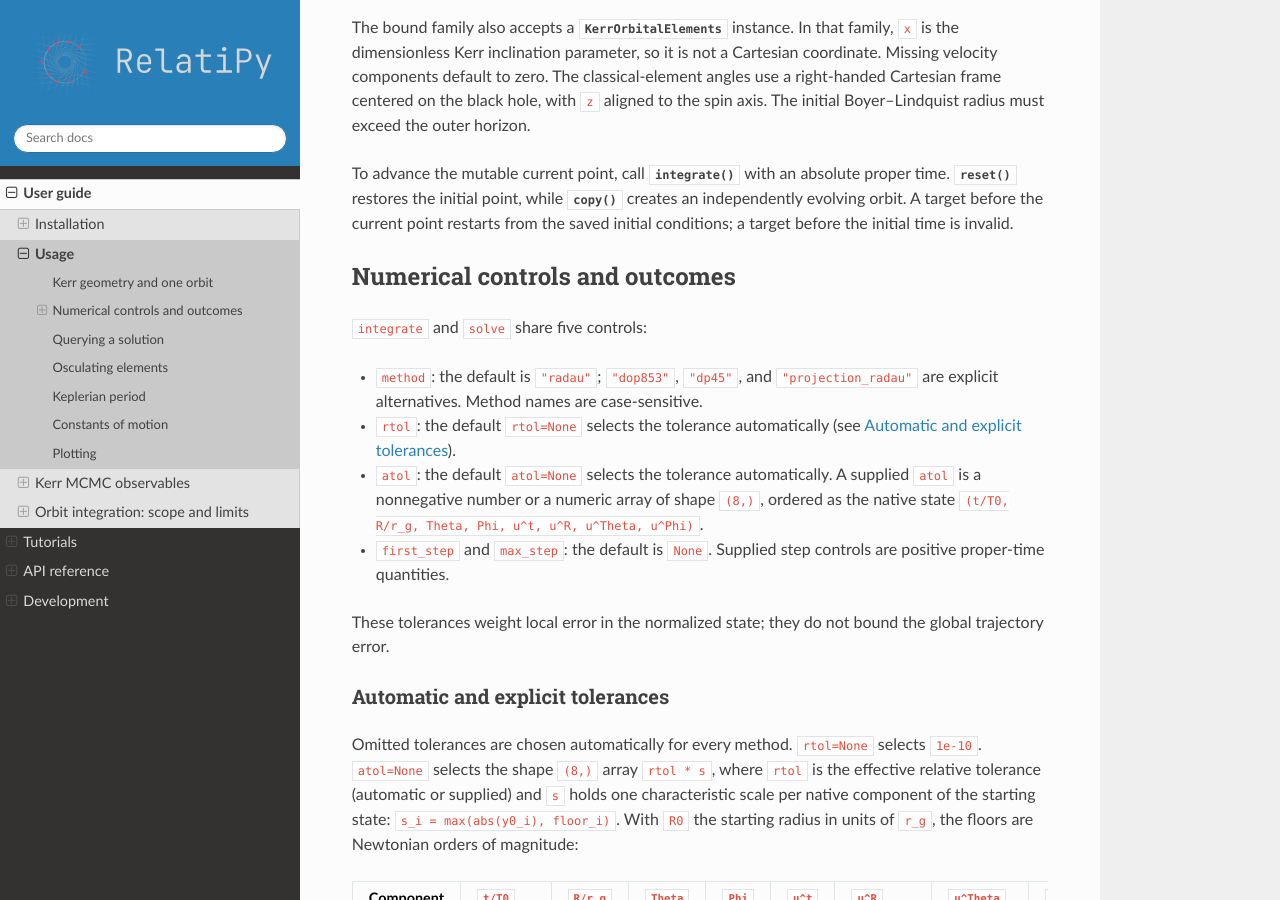
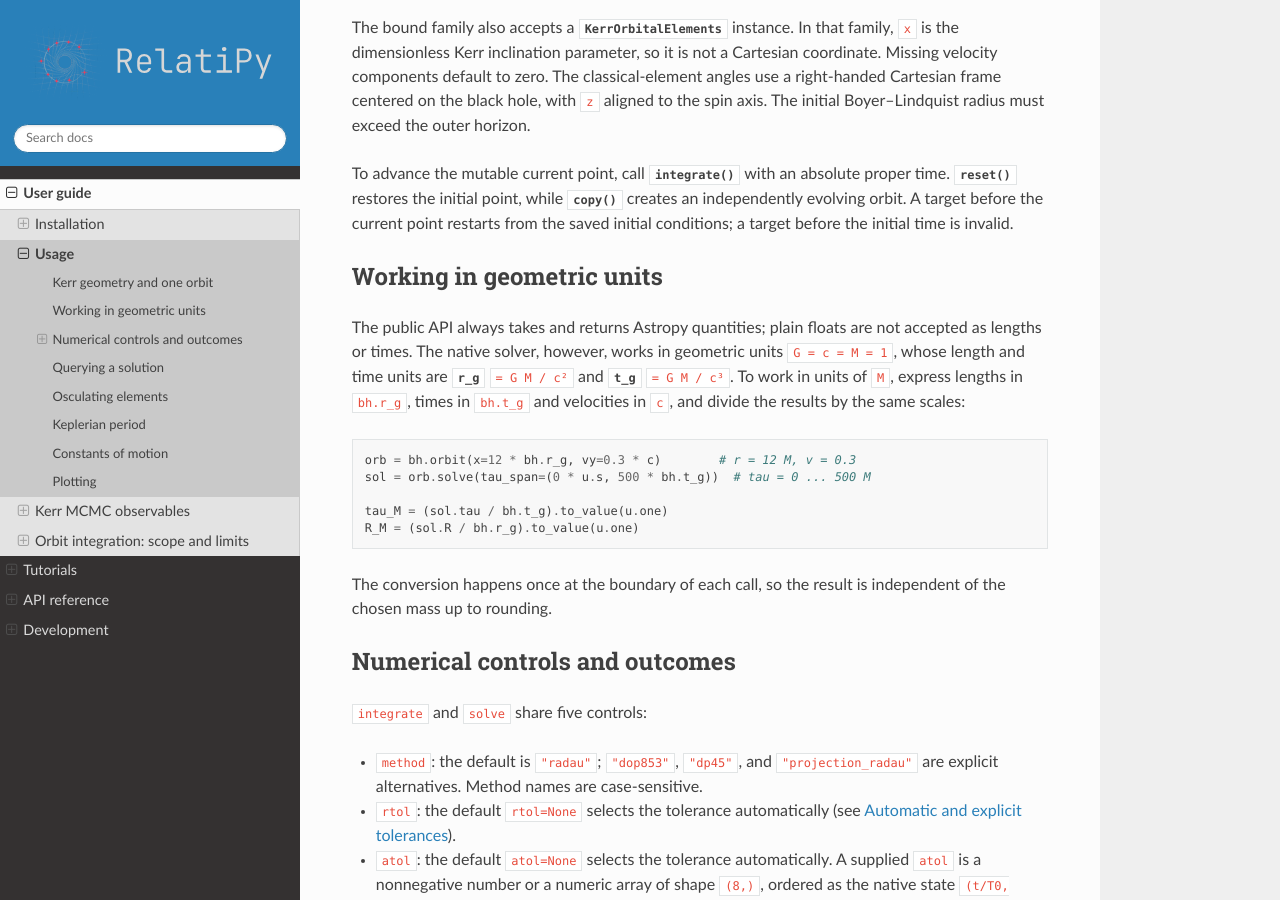
Before and after one commit to lldddv2/relatipy, a Sphinx documentation site: the page built from docs/user-guide/usage.rst, in a window 1280 px wide and 900 px high, scrolled down 1166 px. Built offline with Sphinx 7.4.7 and the Read the Docs theme 3.1.0, drawn with Linux system fonts in a browser that asks for light colours; some of the changed text lies outside the part shown.

Commit message:
doc: document geometric units workflow

```diff
--- a/docs/reference/metrics.rst
+++ b/docs/reference/metrics.rst
@@ -23,8 +23,10 @@ closed interval ``[0, 1]``.  The length and time scales held by a metric are
 
    r_g = \frac{G M}{c^2}, \qquad t_g = \frac{G M}{c^3}.
 
-All returned radii are immutable scalar quantities.  ``r_g`` and ``r_s`` are
-the gravitational and Schwarzschild length scales.  The ISCO, photon-orbit,
+All returned radii and scales are immutable scalar quantities.  ``r_g`` and
+``r_s`` are the gravitational and Schwarzschild length scales, and ``t_g`` is
+the gravitational time scale; together they express quantities in geometric
+units (see :ref:`geometric-units`).  The ISCO, photon-orbit,
 and horizon properties are Boyer--Lindquist coordinate radii; they are not
 Cartesian distances.  :meth:`~relatipy.metrics.Kerr.r_ergosurface` accepts a scalar or
 one-dimensional polar-angle quantity in ``[0, pi]`` and returns a radius with
--- a/docs/user-guide/usage.rst
+++ b/docs/user-guide/usage.rst
@@ -7,7 +7,8 @@ Kerr geometry and one orbit
 A :class:`~relatipy.metrics.Kerr` object fixes the black-hole mass and
 its dimensionless spin. The supported spin interval is ``0 <= spin <= 1``.
 The mass sets the physical length scale :attr:`~relatipy.metrics.Kerr.r_g`
-and time scale used inside the native solver. Public coordinates and times are
+and time scale :attr:`~relatipy.metrics.Kerr.t_g` used inside the native
+solver. Public coordinates and times are
 Astropy quantities.
 
 This example constructs a timelike orbit from a Cartesian position and
@@ -67,6 +68,30 @@ restores the initial point, while :meth:`~relatipy.geodesic.Orbit.copy`
 creates an independently evolving orbit. A target before the current point
 restarts from the saved initial conditions; a target before the initial time
 is invalid.
+
+.. _geometric-units:
+
+Working in geometric units
+--------------------------
+
+The public API always takes and returns Astropy quantities; plain floats are
+not accepted as lengths or times. The native solver, however, works in
+geometric units ``G = c = M = 1``, whose length and time units are
+:attr:`~relatipy.metrics.Kerr.r_g` ``= G M / c²`` and
+:attr:`~relatipy.metrics.Kerr.t_g` ``= G M / c³``. To work in units of
+``M``, express lengths in ``bh.r_g``, times in ``bh.t_g`` and velocities in
+``c``, and divide the results by the same scales:
+
+.. code-block:: python
+
+   orb = bh.orbit(x=12 * bh.r_g, vy=0.3 * c)        # r = 12 M, v = 0.3
+   sol = orb.solve(tau_span=(0 * u.s, 500 * bh.t_g))  # tau = 0 ... 500 M
+
+   tau_M = (sol.tau / bh.t_g).to_value(u.one)
+   R_M = (sol.R / bh.r_g).to_value(u.one)
+
+The conversion happens once at the boundary of each call, so the result is
+independent of the chosen mass up to rounding.
 
 Numerical controls and outcomes
 -------------------------------
```
